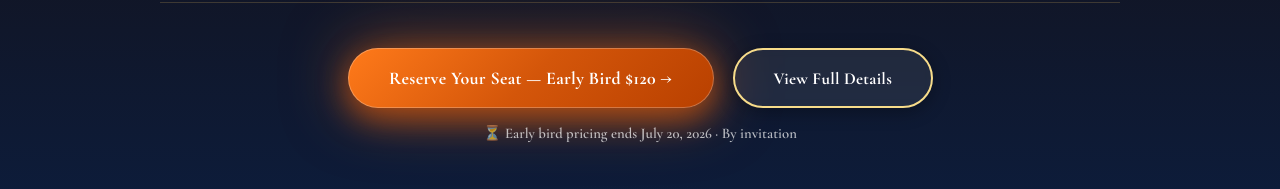
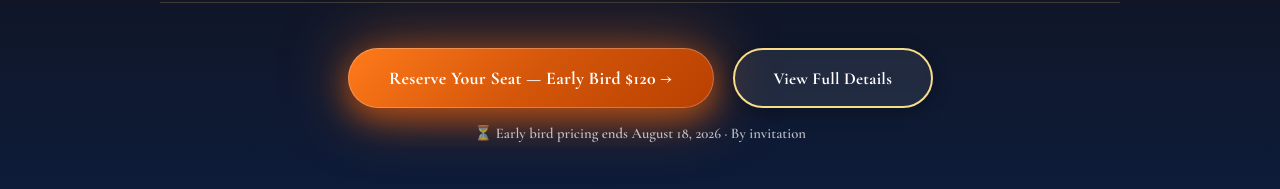
Before and after one commit to hindusikhcanada/Unity, a React (Create React App) app: page / in a window 1280 px wide. Shown: the part 1740-1929 px from the top of the page. Built offline with nearby package versions, Linux system fonts and the light colour scheme.

Commit message:
Update early bird deadline to Aug 18, registration close to Aug 26

```diff
--- a/src/App.js
+++ b/src/App.js
@@ -181,7 +181,7 @@ function ConventionSection({ setPage }) {
             View Full Details
           </button>
         </div>
-        <p className="conv-deadline">⏳ Early bird pricing ends July 20, 2026 · By invitation</p>
+        <p className="conv-deadline">⏳ Early bird pricing ends August 18, 2026 · By invitation</p>
 
         <div className="conv-sponsor-strip">
           <p className="conv-sponsor-label">Become a Unity Partner</p>
@@ -269,9 +269,9 @@ function ConventionPage() {
 
   const dates = [
     ['July 15, 2026', 'Platinum partner deadline (exclusive title designation)'],
-    ['July 20, 2026', 'Early bird ticket deadline'],
+    ['August 18, 2026', 'Early bird ticket deadline'],
     ['July 31, 2026', 'All sponsors deadline (for inclusion in printed materials)'],
-    ['August 10, 2026', 'Late partnership window (digital-only) · Ticket sales close'],
+    ['August 26, 2026', 'Late partnership window (digital-only) · Ticket sales close'],
     ['August 29, 2026', '✦ The Convention'],
   ];
 
@@ -449,26 +449,26 @@ function ConventionPage() {
                   <div className="conv-price-badge">Early Bird</div>
                   <div className="conv-price-amt">$120</div>
                   <div className="conv-price-label">Individual Seat</div>
-                  <div className="conv-price-deadline">Until July 20, 2026</div>
+                  <div className="conv-price-deadline">Until August 18, 2026</div>
                 </div>
                 <div className="conv-price-card">
                   <div className="conv-price-amt">$150</div>
                   <div className="conv-price-label">Individual Seat</div>
-                  <div className="conv-price-deadline">Jul 21 – Aug 10, 2026</div>
+                  <div className="conv-price-deadline">Aug 19 – Aug 26, 2026</div>
                 </div>
                 <div className="conv-price-card highlight">
                   <div className="conv-price-badge">Early Bird</div>
                   <div className="conv-price-amt">$1,000</div>
                   <div className="conv-price-label">Table of 10</div>
-                  <div className="conv-price-deadline">Until July 20, 2026</div>
+                  <div className="conv-price-deadline">Until August 18, 2026</div>
                 </div>
                 <div className="conv-price-card">
                   <div className="conv-price-amt">$1,200</div>
                   <div className="conv-price-label">Table of 10</div>
-                  <div className="conv-price-deadline">Jul 21 – Aug 10, 2026</div>
-                </div>
-              </div>
-              <p className="conv-body-text" style={{ textAlign: 'center', marginTop: '1.5rem' }}>Registration closes August 19, 2026</p>
+                  <div className="conv-price-deadline">Aug 19 – Aug 26, 2026</div>
+                </div>
+              </div>
+              <p className="conv-body-text" style={{ textAlign: 'center', marginTop: '1.5rem' }}>Registration closes August 26, 2026</p>
 
               <h3 className="conv-section-h" style={{ marginTop: '2.5rem' }}>Key Dates</h3>
               <div className="conv-dates-list">
@@ -1360,7 +1360,7 @@ function VipRsvp() {
             <div className="vip-rsvp-cta-badge">RSVP REQUESTED</div>
             <h2 className="vip-rsvp-cta-heading">Confirm Your Attendance</h2>
             <p className="vip-rsvp-cta-text">
-              Kindly RSVP by <strong>August 10, 2026</strong> so our VIP Protocol team can
+              Kindly RSVP by <strong>August 18, 2026</strong> so our VIP Protocol team can
               confirm your seating and arrange your arrival experience.
             </p>
             <p className="vip-rsvp-cta-text">
```
